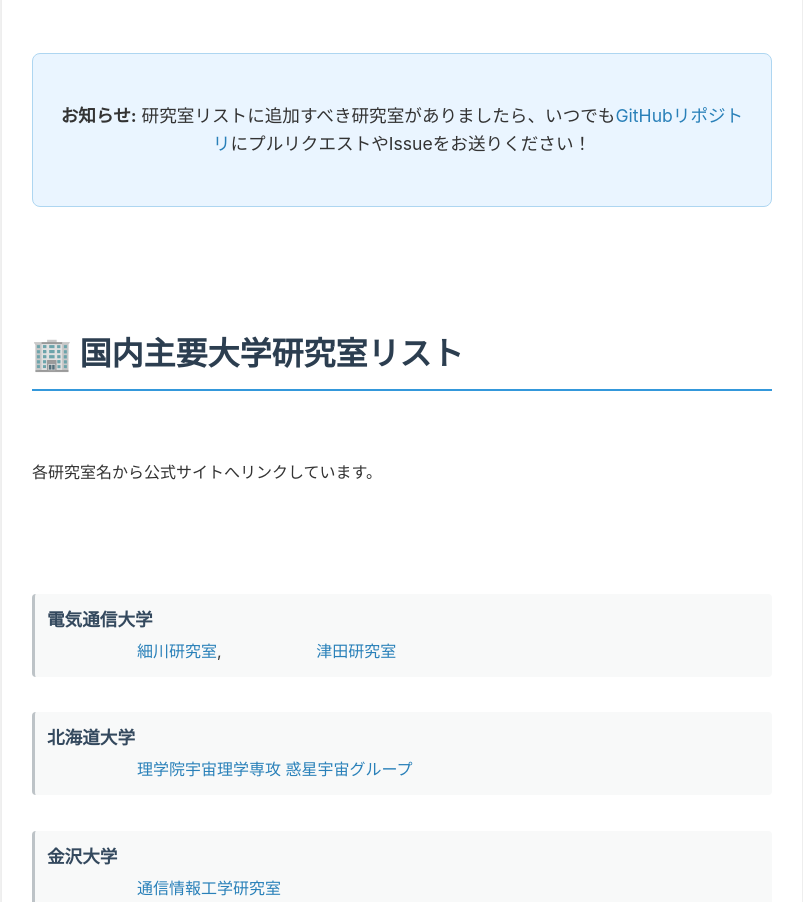
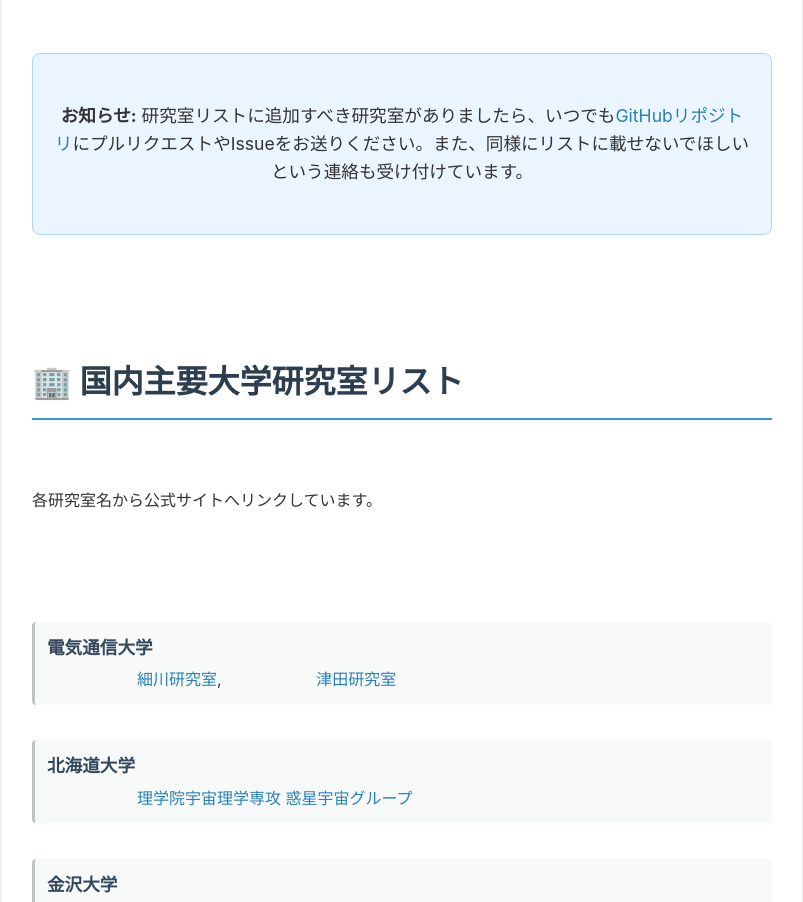
Before and after one commit to Butadiene/Aurora-SpacePlasma-website-jp, a plain HTML site: page docs/index.html in a window 1280 px wide. Shown: the part 1076-1978 px from the top of the page, without its empty margins (238-1041 px from the left). Drawn offline with Linux system fonts and the light colour scheme.

Commit message:
update reject notice

```diff
--- a/docs/index.html
+++ b/docs/index.html
@@ -54,7 +54,7 @@ footer { text-align: center; margin-top: 40px; color: #777; font-size: 0.9em; }
     </section>
 
     <div class="notice-box">
-        <p><strong>お知らせ:</strong> 研究室リストに追加すべき研究室がありましたら、いつでも<a href="https://github.com/Butadiene/Aurora-SpacePlasma-website-jp" target="_blank">GitHubリポジトリ</a>にプルリクエストやIssueをお送りください！</p>
+        <p><strong>お知らせ:</strong> 研究室リストに追加すべき研究室がありましたら、いつでも<a href="https://github.com/Butadiene/Aurora-SpacePlasma-website-jp" target="_blank">GitHubリポジトリ</a>にプルリクエストやIssueをお送りください。また、同様にリストに載せないでほしいという連絡も受け付けています。</p>
     </div>
 
     <section id="labs">
```
